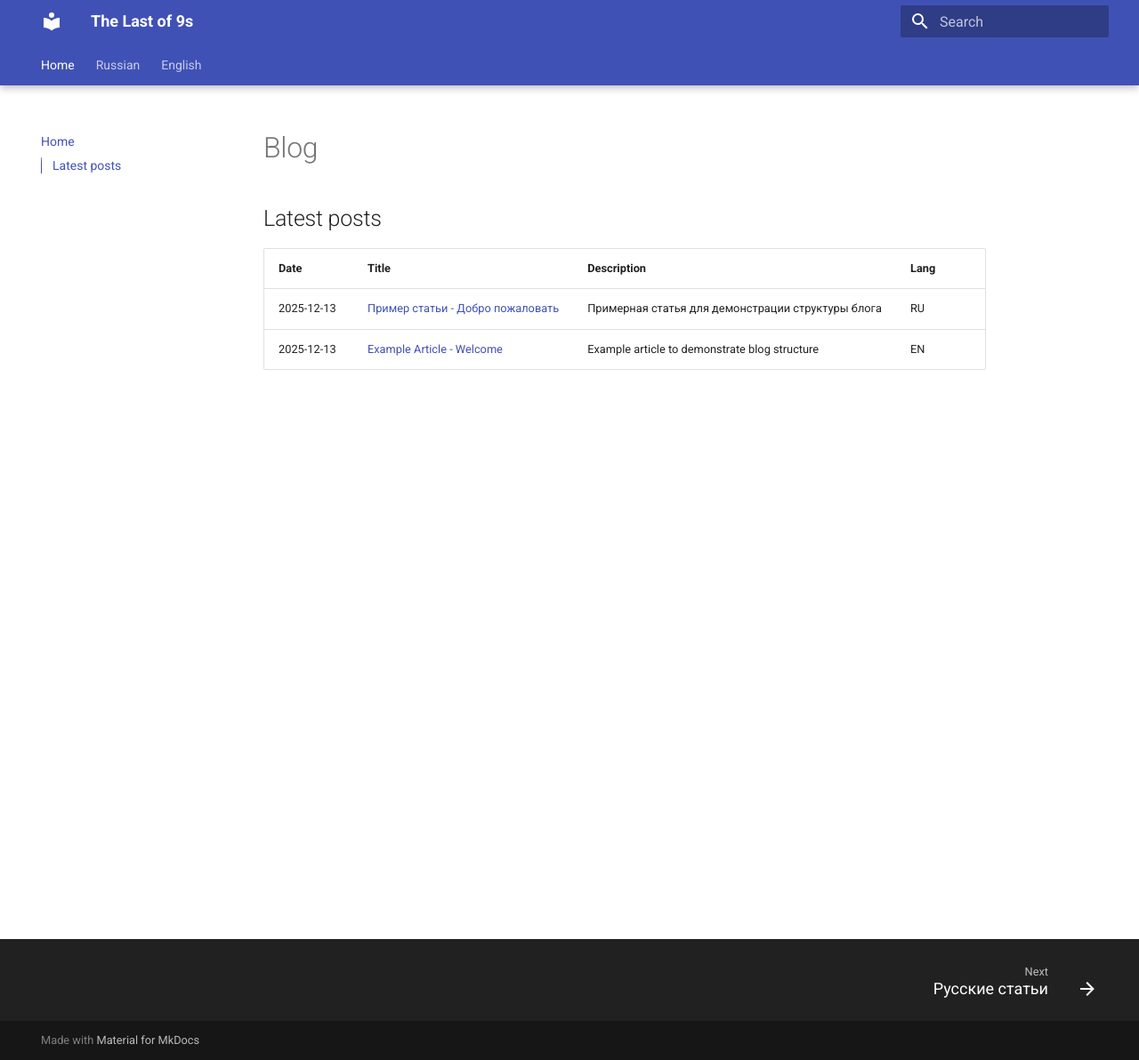
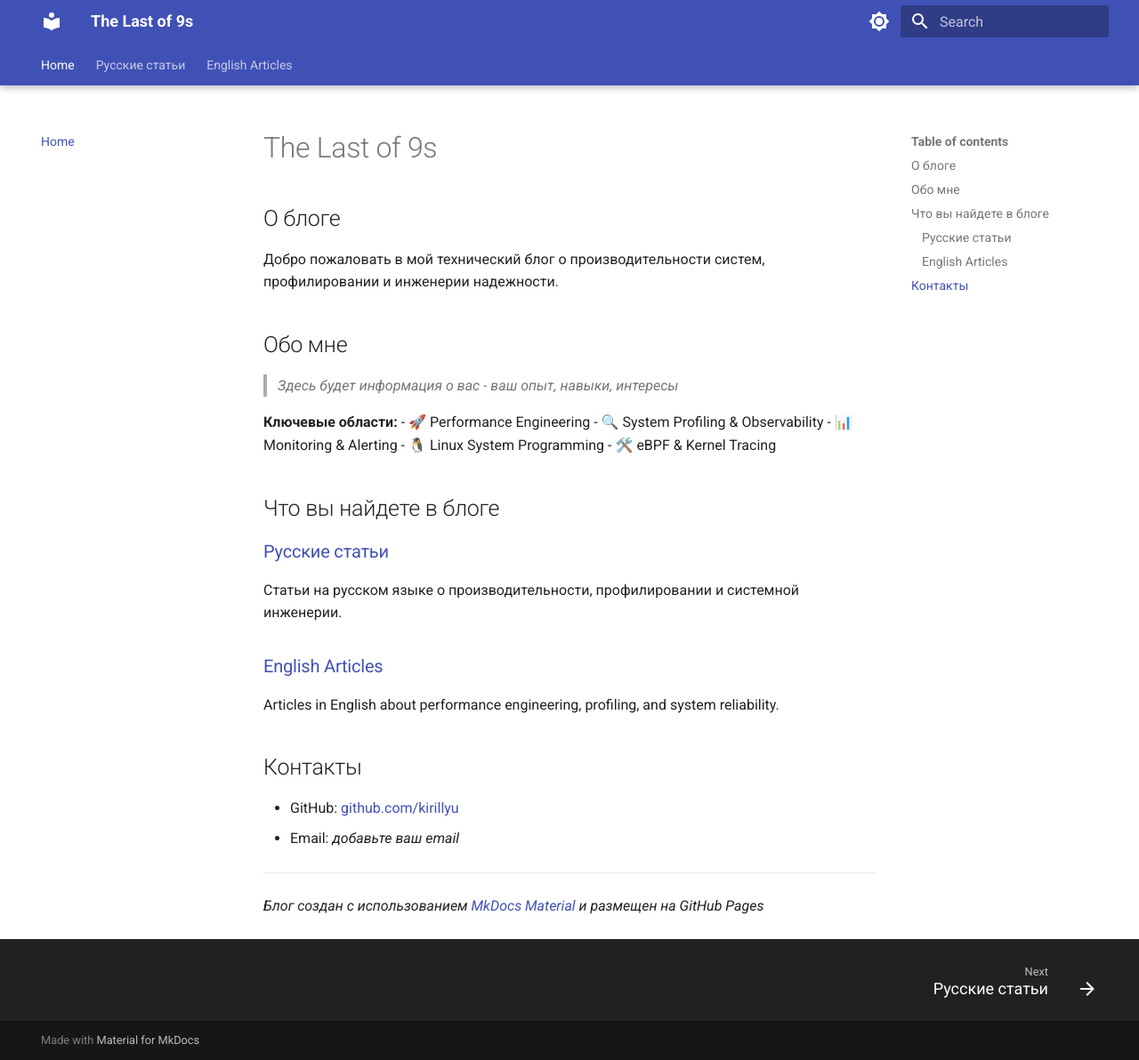
Before and after one commit to kirillyu/The-Last-of-9s, an MkDocs documentation site: the page built from docs/index.md, in a window 1280 px wide and 1192 px high. Shown: the whole window at 89% size. Built offline with MkDocs 1.6.1 and Material for MkDocs 9.7.7, drawn with Linux system fonts in a browser that asks for light colours.

Commit message:
Restructure: main page about author, separate indexes for ru/en articles

```diff
--- a/docs/index.md
+++ b/docs/index.md
@@ -1,8 +1,33 @@
-# Blog
+# The Last of 9s
 
-## Latest posts
+## О блоге
 
-| Date | Title | Description | Lang |
-|------|-------|-------------|------|
-| 2025-12-13 | [Пример статьи - Добро пожаловать](ru/2025-12-welcome.md) | Примерная статья для демонстрации структуры блога | RU |
-| 2025-12-13 | [Example Article - Welcome](en/2025-12-welcome.md) | Example article to demonstrate blog structure | EN |
+Добро пожаловать в мой технический блог о производительности систем, профилировании и инженерии надежности.
+
+## Обо мне
+
+> *Здесь будет информация о вас - ваш опыт, навыки, интересы*
+
+**Ключевые области:**
+- 🚀 Performance Engineering
+- 🔍 System Profiling & Observability
+- 📊 Monitoring & Alerting
+- 🐧 Linux System Programming
+- 🛠️ eBPF & Kernel Tracing
+
+## Что вы найдете в блоге
+
+### [Русские статьи](ru/)
+Статьи на русском языке о производительности, профилировании и системной инженерии.
+
+### [English Articles](en/)
+Articles in English about performance engineering, profiling, and system reliability.
+
+## Контакты
+
+- GitHub: [github.com/kirillyu](https://github.com/kirillyu)
+- Email: *добавьте ваш email*
+
+---
+
+*Блог создан с использованием [MkDocs Material](https://squidfunk.github.io/mkdocs-material/) и размещен на GitHub Pages*
--- a/mkdocs.yml
+++ b/mkdocs.yml
@@ -7,25 +7,22 @@ theme:
   name: material
   language: en
   palette:
-    # По умолчанию - следовать системным настройкам
-    - media: "(prefers-color-scheme)"
-      toggle:
-        icon: material/brightness-auto
-        name: Переключить на светлую тему
-    # Светлая тема (при ручном выборе)
-    - scheme: default
+    # Светлая тема (автоматически когда система в light mode)
+    - media: "(prefers-color-scheme: light)"
+      scheme: default
       primary: indigo
       accent: indigo
       toggle:
         icon: material/brightness-7
         name: Переключить на тёмную тему
-    # Тёмная тема (при ручном выборе)
-    - scheme: slate
+    # Тёмная тема (автоматически когда система в dark mode)
+    - media: "(prefers-color-scheme: dark)"
+      scheme: slate
       primary: indigo
       accent: indigo
       toggle:
         icon: material/brightness-4
-        name: Переключить на автоматическую
+        name: Переключить на светлую тему
   features:
     - navigation.instant
     - navigation.instant.prefetch
@@ -38,7 +35,6 @@ theme:
     - navigation.top
     - navigation.footer
     - toc.follow
-    - toc.integrate
     - search.suggest
     - search.highlight
     - search.share
@@ -68,10 +64,8 @@ markdown_extensions:
 
 nav:
   - Home: index.md
-  - Russian:
-    - ru/index.md
-  - English:
-    - en/index.md
+  - Русские статьи: ru/index.md
+  - English Articles: en/index.md
 
 plugins:
   - search
```
Also changed, not shown: docs/en/index.md (+7 -2 lines), docs/ru/index.md (+7 -2 lines), 1 other file.
